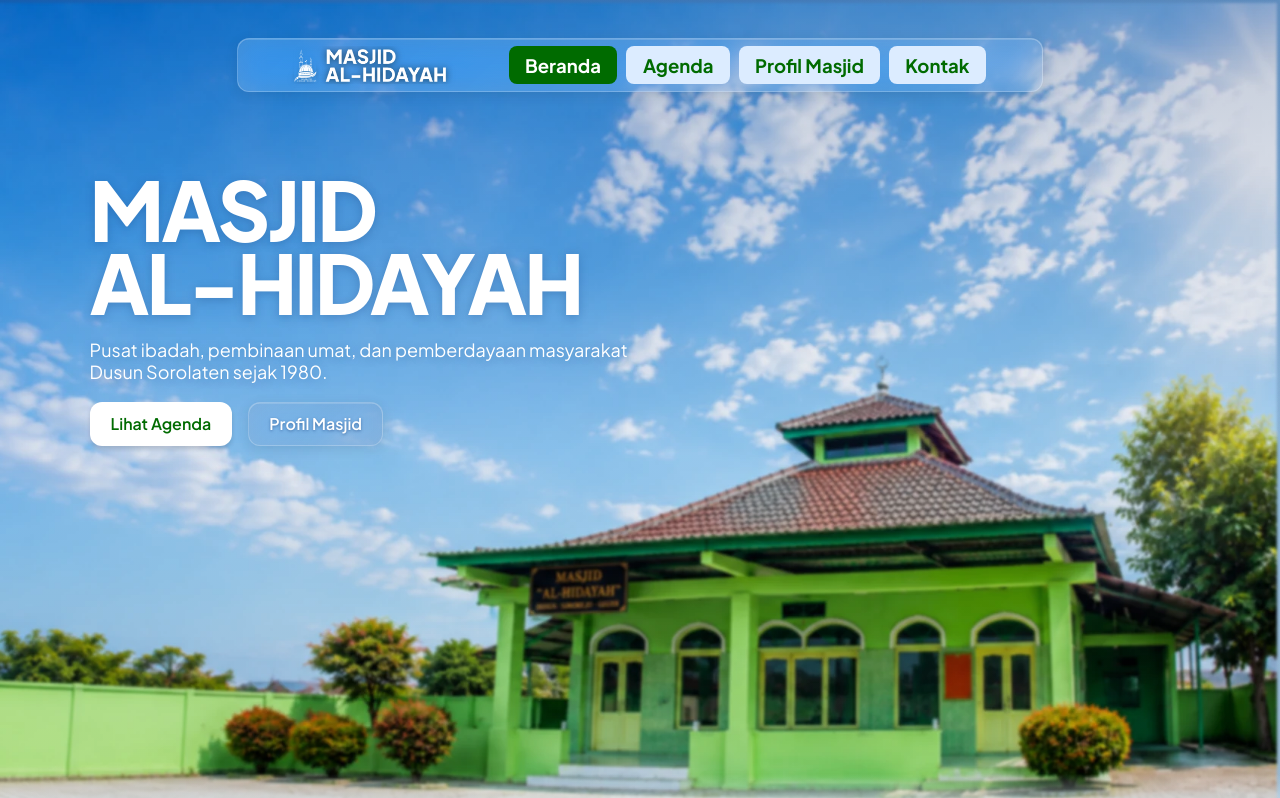
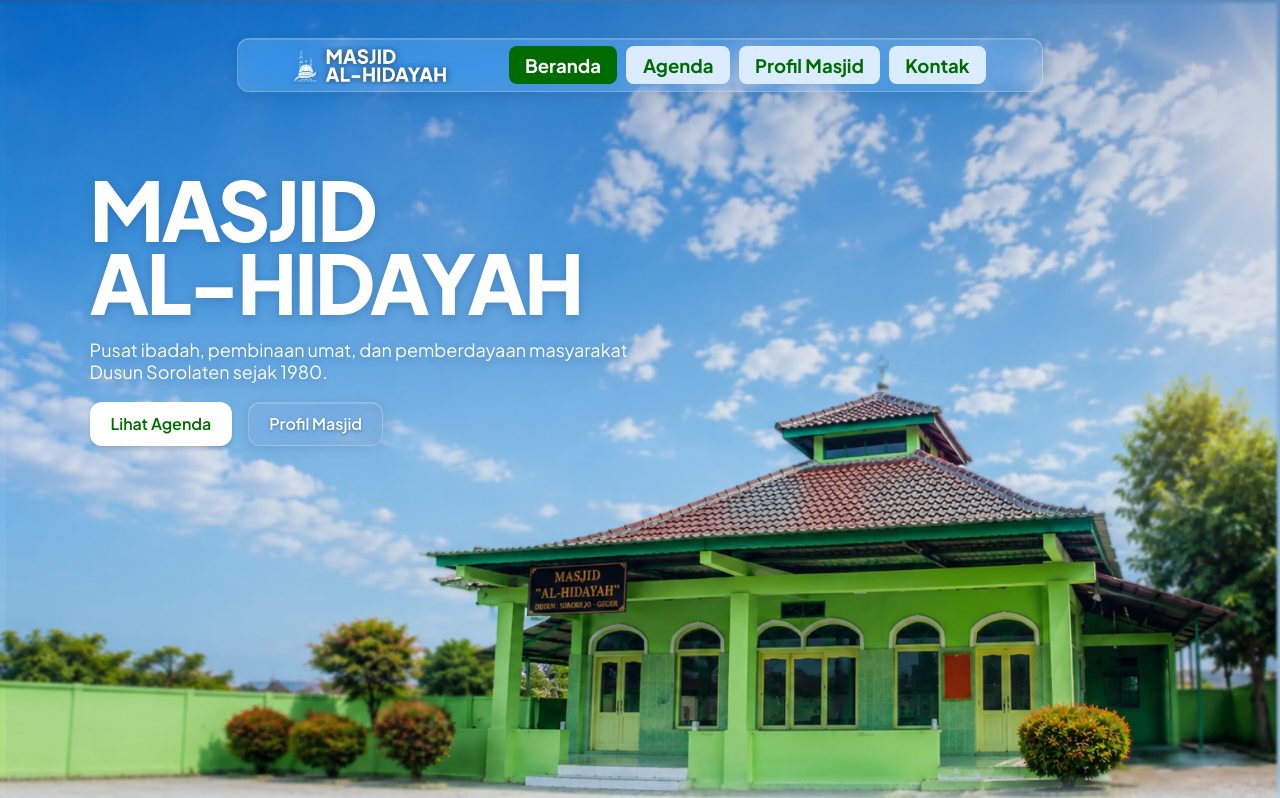
Before and after one commit to Latfiansya/sistem-keuangan-masjid, a React (Vite) app in the folder frontend/: page / in a window 1280 px wide. Shown: the top 798 px of the page. Built offline with nearby package versions, Linux system fonts and the light colour scheme; no server answers.

Commit message:
fix: pertajam bangunan masjid pada hero Beranda

```diff
--- a/frontend/src/index.css
+++ b/frontend/src/index.css
@@ -58,6 +58,22 @@ button:disabled { cursor: not-allowed; }
 .home-main { flex: 1; }
 .hero { position: relative; isolation: isolate; overflow: hidden; min-height: clamp(620px, 52vw, 900px); border-radius: 0 0 28px 28px; background: linear-gradient(125deg, #176dc6, #6ca3d7 58%, #a6c6de); box-shadow: 0 6px 16px #40634514; padding: clamp(148px, 11.5vw, 196px) max(7%, calc((100% - 1488px) / 2)) 48px; display: flex; flex-direction: column; align-items: flex-start; }
 .hero-image { position: absolute; inset: 0; z-index: -2; width: 100%; height: 100%; object-fit: cover; object-position: center bottom; }
+/* Petakan kanvas overlay ke koordinat foto asli; ukuran cover dan crop mengikuti background. */
+.hero-building-layer { position: absolute; inset: 0; z-index: -2; container-type: size; pointer-events: none; --hero-image-position-x: .5; }
+.hero-building-overlay {
+  --photo-width: max(100cqw, calc(100cqh * 1928 / 1089));
+  --photo-height: max(100cqh, calc(100cqw * 1089 / 1928));
+  position: absolute;
+  left: calc((100cqw - var(--photo-width)) * var(--hero-image-position-x) + var(--photo-width) * 248 / 1928);
+  top: calc(100cqh - var(--photo-height) + var(--photo-height) * 3 / 1089);
+  width: calc(var(--photo-width) * 3456 * .485 / 1928);
+  height: auto;
+  max-width: none;
+  filter: none;
+  pointer-events: none;
+}
+@media (min-width: 1024px) { .hero-building-layer { --hero-image-position-x: 1; } }
+@media (max-width: 767px) { .hero-building-layer { --hero-image-position-x: .72; } }
 .hero::before { content: ""; position: absolute; inset: 0; z-index: -1; background: linear-gradient(180deg, #10326e40 0%, #10326e0a 55%, #00000012 100%); }
 .hero::after { content: ""; position: absolute; inset: auto 0 0; height: clamp(52px, 6vw, 104px); z-index: -1; pointer-events: none; background: linear-gradient(180deg, #dcecf700, #dcecf7); }
 .hero-copy { max-width: 840px; color: white; text-shadow: 0 2px 10px #10326e40; }
--- a/frontend/src/pages/HomePage.jsx
+++ b/frontend/src/pages/HomePage.jsx
@@ -15,6 +15,9 @@ export default function HomePage() {
     <>
       <section className="hero" aria-labelledby="hero-heading">
         <img className="hero-image" src="/assets/masjid-background.webp" width="1928" height="1089" alt="Masjid Al-Hidayah Sorolaten" fetchPriority="high" />
+        <div className="hero-building-layer" aria-hidden="true">
+          <img className="hero-building-overlay" src="/assets/masjid-hero-overlay.webp" width="3456" height="2232" alt="" />
+        </div>
         <div className="hero-copy">
           <h1 id="hero-heading">MASJID<br />AL-HIDAYAH</h1>
           <p>{content.heroDescription}</p>
```
Also changed, not shown: frontend/public/assets/masjid-hero-overlay.webp (added).
